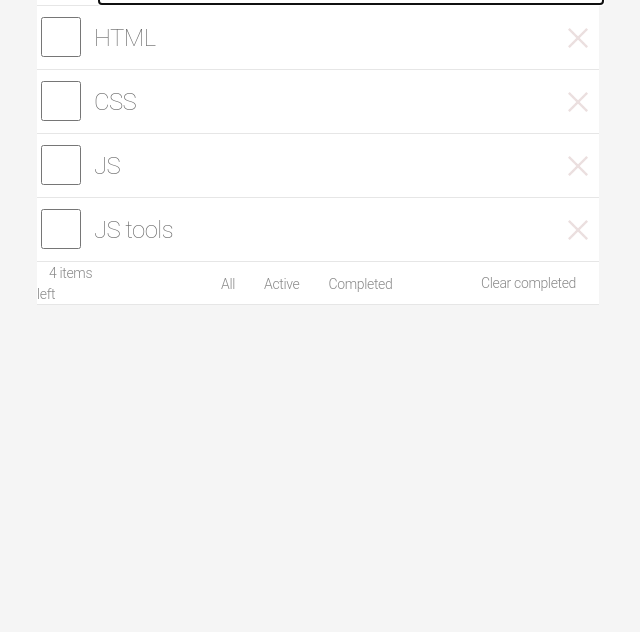
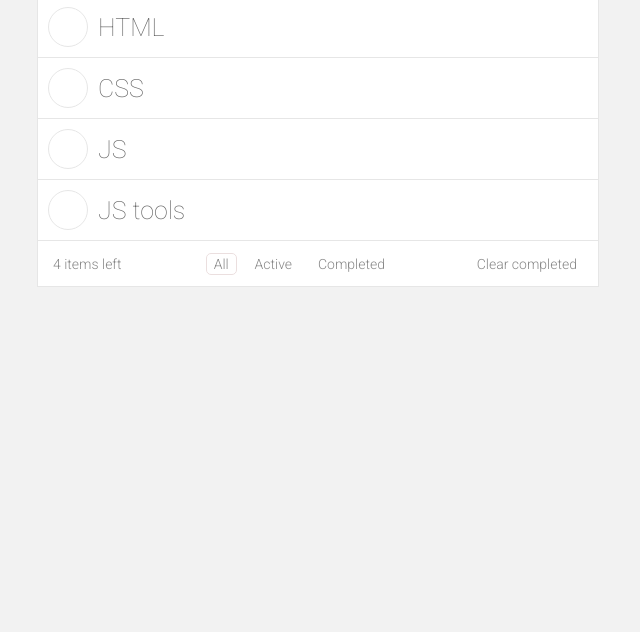
Before and after one commit to ok-technopolis-autumn-2019/Nikita_Khomenko, a plain HTML site: page index.html in a window 1280 px wide. Shown: the part 168-800 px from the top of the page, without its empty margins (322-962 px from the left). Drawn offline with Linux system fonts and the light colour scheme.

Commit message:
correction of mistakes

```diff
--- /dev/null
+++ b/css/reset.css
@@ -0,0 +1,25 @@
+h1 {
+  margin: 0;
+  text-align: center;
+}
+
+body {
+  background-color: #f2f2f2;
+  font-family: Roboto, sans-serif;
+  color: #666666;
+}
+
+li {
+  list-style-type: none;
+}
+
+ul {
+  margin: 0;
+  padding: 0;
+}
+
+input[type="text"] {
+  border: 0 none;
+  font-family: Roboto, sans-serif;
+  color: #cccccc;
+}
--- /dev/null
+++ b/css/style.css
@@ -0,0 +1,160 @@
+@import "reset.css";
+
+.todos_all {
+  border: 1px #e6e6e6 solid;
+  margin: auto;
+  width: 560px;
+  background: white;
+}
+
+.title {
+  font-weight: 100;
+  font-size: 100px;
+  line-height: 0.9;
+  color: #cccccc;
+}
+
+.main-controls_all {
+  border-bottom: 1px #e6e6e6 solid;
+  display: flex;
+  align-items: center;
+  height: 65px;
+}
+
+.select-all-button {
+  background: url("../image/allButton.svg") no-repeat;
+  background-position: center center;
+  height: 65px;
+  width: 60px;
+  border: none;
+  text-indent: -9999px;
+  white-space: nowrap;
+}
+
+.main-controls_create-new {
+  width: 100%; /*input не видит родителя сверху*/
+}
+
+.main-controls_create-new-input {
+  width: 100%;
+  font-size: 25px;
+  height: 60px;
+}
+
+.main-controls_create-new-input::placeholder {
+  color: #cccccc;
+  font-style: italic;
+}
+
+.task-item_view {
+  border-bottom: 1px #e6e6e6 solid;
+  display: flex;
+  align-items: center;
+}
+
+.task-item_view:hover {
+  background-color: #fafafa;
+}
+
+.task-item_status {
+  border-radius: 100%;
+  margin: 0 0 0 -30px;
+  display: none;
+}
+
+.task-item_status-label {
+  width: 40px;
+  height: 40px;
+  box-sizing: border-box;
+  margin: 10px 10px 10px 10px;
+  border: 1px #e6e6e6 solid;
+  border-radius: 50%;
+  background-color: #ffffff;
+}
+
+.task-item_status:checked + .task-item_status-label {
+  background-image: url("../image/check.svg");
+  background-position: 6px 8px;
+  background-repeat: no-repeat;
+  border-color: #5dc2af;
+}
+
+.task-item_view:hover
+  .task-item_status:not(:checked)
+  + .task-item_status-label {
+  border-color: #cccccc;
+}
+
+.task-item_text {
+  word-break: break-all;
+  flex-grow: 20;
+  font-weight: 100;
+  font-size: 25px;
+}
+
+.task-item_status:checked ~ .task-item_text {
+  color: #cccccc;
+  text-decoration: line-through;
+}
+
+.task-item_delete {
+  background: url("../image/close.svg") no-repeat;
+  text-indent: -9999px;
+  white-space: nowrap;
+  border: none;
+  width: 20px;
+  height: 20px;
+  margin-right: 10px;
+  display: none;
+}
+
+.task-item_view:hover .task-item_delete {
+  display: block;
+}
+
+.action-foot {
+  display: flex;
+  align-items: center;
+  justify-content: space-between;
+  height: 45px;
+}
+
+.task-clear-completed {
+  border: none;
+  background-color: white;
+  font-weight: 300;
+  font-size: 14px;
+  height: 45px;
+  color: #888888;
+  font-family: Roboto;
+  margin-right: 15px;
+}
+
+.actions-foot_item {
+  font-size: 14px;
+  color: #888888;
+}
+
+.task-counter {
+  margin-left: 15px;
+}
+
+.task-filter_input {
+  width: 30px;
+  height: 0;
+  margin-left: -30px;
+}
+
+.task-filter_text {
+  padding: 2px 7px;
+  border: 1px transparent solid;
+  border-radius: 5px;
+}
+
+.task-filter_input:checked + .task-filter_text {
+  border-color: #ebdfdf;
+}
+
+.task-filter_input:focus + .task-filter_text {
+  border-color: #ebdfdf;
+}
--- a/index.html
+++ b/index.html
@@ -3,12 +3,17 @@
 <head>
     <meta charset="UTF-8" />
     <title>todos</title>
-    <link href="style.css" rel="stylesheet">
+    <link href="css/style.css" rel="stylesheet" />
+    <link
+            href="https://fonts.googleapis.com/css?family=Roboto:100,300,300i&display=swap&subset=cyrillic"
+            rel="stylesheet"
+    />
 </head>
 <body>
 <header class="todos-header">
     <h1 class="title">todos</h1>
 </header>
+<div class="todos_all">
     <section class="todos_main-controls main-controls">
         <div class="main-controls_all">
             <div class="main-controls_select-all" title="Select all">
@@ -35,7 +40,9 @@
                             type="checkbox"
                             class="task-item_status"
                             aria-label="complete the task"
+                            id="item1"
                     />
+                    <label for="item1" class="task-item_status-label"></label>
                     <span class="task-item_text">HTML</span>
                     <button class="task-item_delete">Delete task</button>
                 </div>
@@ -54,7 +61,9 @@
                             type="checkbox"
                             class="task-item_status"
                             aria-label="complete the task"
+                            id="item2"
                     />
+                    <label for="item2" class="task-item_status-label"></label>
                     <span class="task-item_text">CSS</span>
                     <button class="task-item_delete">Delete task</button>
                 </div>
@@ -73,7 +82,9 @@
                             type="checkbox"
                             class="task-item_status"
                             aria-label="complete the task"
+                            id="item3"
                     />
+                    <label for="item3" class="task-item_status-label"></label>
                     <span class="task-item_text">JS</span>
                     <button class="task-item_delete">Delete task</button>
                 </div>
@@ -92,7 +103,9 @@
                             type="checkbox"
                             class="task-item_status"
                             aria-label="complete the task"
+                            id="item4"
                     />
+                    <label for="item4" class="task-item_status-label"></label>
                     <span class="task-item_text">JS tools</span>
                     <button class="task-item_delete">Delete task</button>
                 </div>
@@ -140,7 +153,7 @@
                     >Active</span
                     >
                 </label>
-            <label>
+                <label class="task-filter_item">
                     <input
                             type="radio"
                             class="task-filter_input"
@@ -157,5 +170,6 @@
             <button class="task-clear-completed">Clear completed</button>
         </div>
     </section>
+</div>
 </body>
 </html>
--- a/style.css
+++ /dev/null
@@ -1,175 +0,0 @@
-body{
-background-color: #F5F5F5;
-font-family: Roboto,sans-serif;
-}
-
-li{
-list-style-type: none;
-}
-
-ul{
-margin: 0; /* Отступ слева в браузере IE и Opera */
-padding: 0; /* Отступ слева в браузере Firefox, Safari, Chrome */
-}
-
-input::-webkit-input-placeholder{
-color:#CCCCCC;
-}
-
-input::-moz-placeholder {
-color: #CCCCCC;
-}
-
-
-input[type="radio"] {
-    display:none;
-}
-
-.title{
-font-family: Roboto,sans-serif;
-font-style: normal;
-font-weight: 100;
-font-size: 100px;
-line-height: 90px;
-letter-spacing: -2.5px;
-color: #CCCCCC;
-width:245px;
-height:100px;
-margin:auto;
-}
-
-.main-controls_all{
-width: 562px;
-height: 66px;
-background: white;
-margin: auto;
-box-shadow: inset 0px -1px 0px #E6E6E6;
-}
-
-.select-all-button{
-position:absolute;
-background: url("image/select-all@2x.png") no-repeat;
-background-size: contain;
-height: 16px;
-width: 30px;
-border:none;
-text-indent: -9999px;
-white-space: nowrap;
-margin-left: 17px;
-margin-top: 27px;
-}
-
-.main-controls_create-new-input{
-margin-left: 62px;
-border:none;
-font-family: Roboto, sans-serif;
-font-style: italic;
-font-weight: 100;
-font-size: 24px;
-color: #CCCCCC;
-width: 500px;
-height: 62px;
-}
-
-.task-item_view{
-display:flex;
-width:562px;
-height:64px;
-background: white;
-box-shadow: inset 0px -1px 0px #E6E6E6;
-margin:auto;
-}
-
-.task-item_status{
-width:40px;
-height:40px;
-margin-top: 11px;
-}
-
-.task-item_text{
-margin-top: center;
-margin-left: 10px;
-flex-grow:1;
-font-family: Roboto,sans-serif;
-font-style: normal;
-font-weight: 100;
-font-size: 24px;
-line-height: 21px;
-display: flex;
-align-items: center;
-letter-spacing: -0.6px;
-color: #666666;
-}
-
-.task-item_delete{
-background: url("image/close@2x.png") no-repeat;
-background-size: contain;
-text-indent: -9999px;
-white-space: nowrap;
-border:none;
-width: 20px;
-height: 20px;
-margin-top: 22px;
-margin-right: 11px;
-}
-
-.action-foot{
-border:1px black solid;
-width:562px;
-height:43px;
-margin:auto;
-background: white;
-box-shadow: inset 0px -1px 0px #E6E6E6;
-border:none;
-}
-
-.todos_action-foot{
-display: inline-block;
-vertical-align:middle;
-font-family: Roboto,sans-serif;
-font-style: normal;
-font-weight: 300;
-font-size: 14px;
-line-height: 21px;
-display: flex;
-align-items: center;
-letter-spacing: -0.35px;
-color: #888888;
-}
-
-.task-counter{
-margin: 11px 0 0 12px;
-width: 92px;
-height: 21px;
-}
-
-
-.task-filter{
-margin-left:95px;
-width: 207px;
-height: 40px;
-}
-
-.task-filter_text{
-display:inline-block;
-padding:10px 13px 9px 13px;
-}
-
-.task-clear-completed{
-margin-left: 60px;
-width:124px;
-height:21px;
-border:none;
-background-color: white;
-
-font-family: Roboto,sans-serif;
-font-style: normal;
-font-weight: 300;
-font-size: 14px;
-line-height: 21px;
-display: flex;
-align-items: center;
-letter-spacing: -0.35px;
-color: #888888;
-white-space: nowrap;
-}
```
Also changed, not shown: image/allButton.svg (added), image/check.svg (added), image/close.svg (added), image/close@2x.png (deleted), image/select-all@2x.png (deleted). Lines whose indentation alone changed are shown as unchanged.
